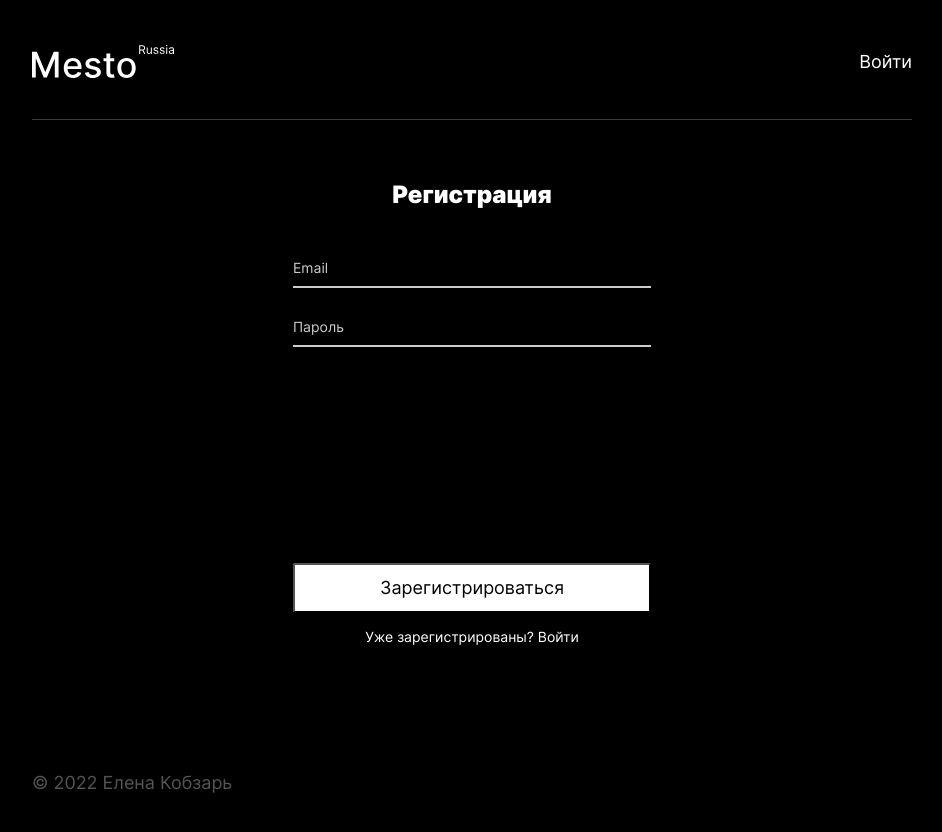
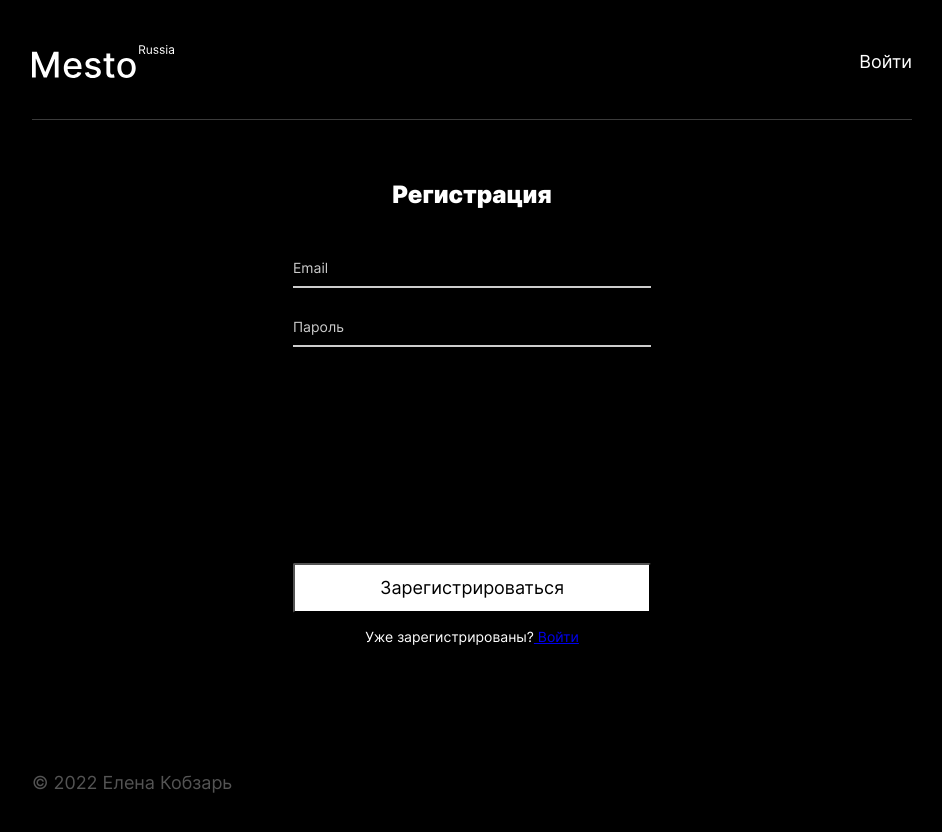
Before and after one commit to InAllSenses/react-mesto-auth, a React (Create React App) app: page /sign-up in a window 1280 px wide. Shown: the top 832 px of the page, without its empty margins (168-1110 px from the left). Built offline with nearby package versions, Linux system fonts and the light colour scheme; no server answers.

Commit message:
Login+Register+InfoTooltip

```diff
--- a/package.json
+++ b/package.json
@@ -8,6 +8,7 @@
     "@testing-library/user-event": "^13.5.0",
     "react": "^18.2.0",
     "react-dom": "^18.2.0",
+    "react-router-dom": "^6.3.0",
     "react-scripts": "5.0.1",
     "web-vitals": "^2.1.4"
   },
--- a/src/components/App.js
+++ b/src/components/App.js
@@ -4,6 +4,7 @@ import Header from "./Header";
 import Footer from "./Footer";
 import Main from "./Main";
 import Register from "./Register.js";
+import Login from "./Login.js";
 import PopupWithForm from "./PopupWithForm";
 import ImagePopup from "./ImagePopup";
 import EditProfilePopup from "./EditProfilePopup";
@@ -11,12 +12,13 @@ import EditAvatarPopup from "./EditAvatarPopup";
 import AddPlacePopup from "./AddPlacePopup";
 
     import PopupInfoTooltip from "./InfoTooltip";
-
+    import { Routes, Route } from 'react-router-dom';
 
 
 import api from "../utils/Api";
 
 import avatar from "../images/avatar.png";
+import correct from "../images/correct.svg";
 
 import { CurrentUserContext } from "../contexts/CurrentUserContext";
 
@@ -154,7 +156,9 @@ function App() {
     <div className="page">
       <CurrentUserContext.Provider value={currentUser}>
         <Header />
-        {/* <Main
+            <Routes>
+                <Route path="/" element={
+                <Main
           cards={cards}
           onEditAvatar={handleEditAvatarClick}
           onEditProfile={handleEditProfileClick}
@@ -162,17 +166,19 @@ function App() {
           onCardClick={handleCardClick}
           onCardLike={handleCardLike}
           onCardDelete={handleCardDelete}
-        /> */}
+          />}></Route>
+                <Route path="/sign-up" element={<Register onRegisterClick={handlePopupInfoTooltipClick} />} />
+                <Route path="/sign-in" element={<Login />} />
+            </Routes>
 
-        <Register
 
-        />
 
         <EditAvatarPopup isOpen={isEditAvatarPopupOpen} onClose={closeAllPopups} onUpdateAvatar={handleUpdateAvatar} />
         <EditProfilePopup isOpen={isEditProfilePopupOpen} onClose={closeAllPopups} onUpdateUser={handleUpdateUser} />
         <AddPlacePopup isOpen={isAddPlacePopupOpen} onClose={closeAllPopups} onAddPlace={handleAddPlaceSubmit} />
 
-            <PopupInfoTooltip isOpen={isPopupInfoTooltipOpen} onClose={closeAllPopups} />
+            <PopupInfoTooltip isOpen={isPopupInfoTooltipOpen} onClose={closeAllPopups} title={"Вы успешно зарегистрированы!"} image={correct}/>
+            {/* <PopupInfoTooltip isOpen={isPopupInfoTooltipIncorrectOpen} onClose={closeAllPopups} title={"Что-то пошло не так! Попробуйте ещё раз."} /> */}
 
         <PopupWithForm
           name="delete"
@@ -185,6 +191,7 @@ function App() {
 
         <ImagePopup card={selectedCard} onClose={closeAllPopups} />
 
+
         <Footer />
       </CurrentUserContext.Provider>
     </div>
--- a/src/components/InfoTooltip.js
+++ b/src/components/InfoTooltip.js
@@ -1,19 +1,19 @@
-import correct from "../images/correct.svg";
+
 
 function PopupInfoTooltip(props) {
   const popupVisibleClass = "popup_opened";
 
   return (
-    <div className="popup popup-infotooltip">
+    <div className={`popup popup-${props.name} ${ props.isOpen ? popupVisibleClass : "" }`}>
       <div className="popup__container popup-infotooltip__container">
         <button
           type="button"
           className="popup__close clickable-button"
           onClick={props.onClose}
         ></button>
-        <img className="popup-infotooltip__result" src={correct} alt="" />
+        <img className="popup-infotooltip__result" src={props.image} alt="" />
         <h1 className="popup-infotooltip__text">
-          Вы успешно зарегистрировались!
+          {props.title}
         </h1>
       </div>
     </div>
--- a/src/components/Login.js
+++ b/src/components/Login.js
@@ -1,14 +1,19 @@
+import React from "react";
 
+function Login(props) {
 
+  return (
+<main>
 <div className="sign-form">
-    <div className="header">
-        <div className="header__logo"></div>
-        <p className="header__status"></p>
-    </div>
     <div className="sign-form__container">
-        <h1 className="sign-form__title"></h1>
-        <form className="sign-form__info"></form>
-        <form className="sign-form__info"></form>
-    <button className="sign-form__up"></button>
+        <h1 className="sign-form__title">Войти</h1>
+        <form className="sign-form__info">Email</form>
+        <form className="sign-form__info">Пароль</form>
+    <button className="sign-form__up">Войти</button>
     </div>
 </div>
+</main>
+  );
+}
+
+export default Login;
--- a/src/components/Register.js
+++ b/src/components/Register.js
@@ -1,3 +1,6 @@
+import React from "react";
+import { Link } from "react-router-dom";
+
 function Register(props) {
 
   return (
@@ -9,8 +12,8 @@ function Register(props) {
           <form className="sign-form__info">Email</form>
           <form className="sign-form__info">Пароль</form>
 
-          <button className="sign-form__up">Зарегистрироваться</button>
-          <p className="sign-form__in">Уже зарегистрированы? Войти</p>
+          <button className="sign-form__up" onClick={props.onRegisterClick}>Зарегистрироваться</button>
+          <p className="sign-form__in">Уже зарегистрированы?<Link to="/sign-in"> Войти</Link></p>
         </div>
       </div>
     </main>
--- a/src/index.js
+++ b/src/index.js
@@ -3,7 +3,7 @@ import ReactDOM from 'react-dom/client';
 import './index.css';
 import App from './components/App';
 import reportWebVitals from './reportWebVitals';
-
+    import { BrowserRouter } from 'react-router-dom';
 
 // -------------
 
@@ -23,7 +23,9 @@ import reportWebVitals from './reportWebVitals';
 const root = ReactDOM.createRoot(document.getElementById('root'));
 root.render(
   <React.StrictMode>
-    <App />
+     <BrowserRouter>
+      <App />
+    </BrowserRouter>
   </React.StrictMode>
 );
 
```
Also changed, not shown: 1 other file (tests, documents, lock files or other folders).
